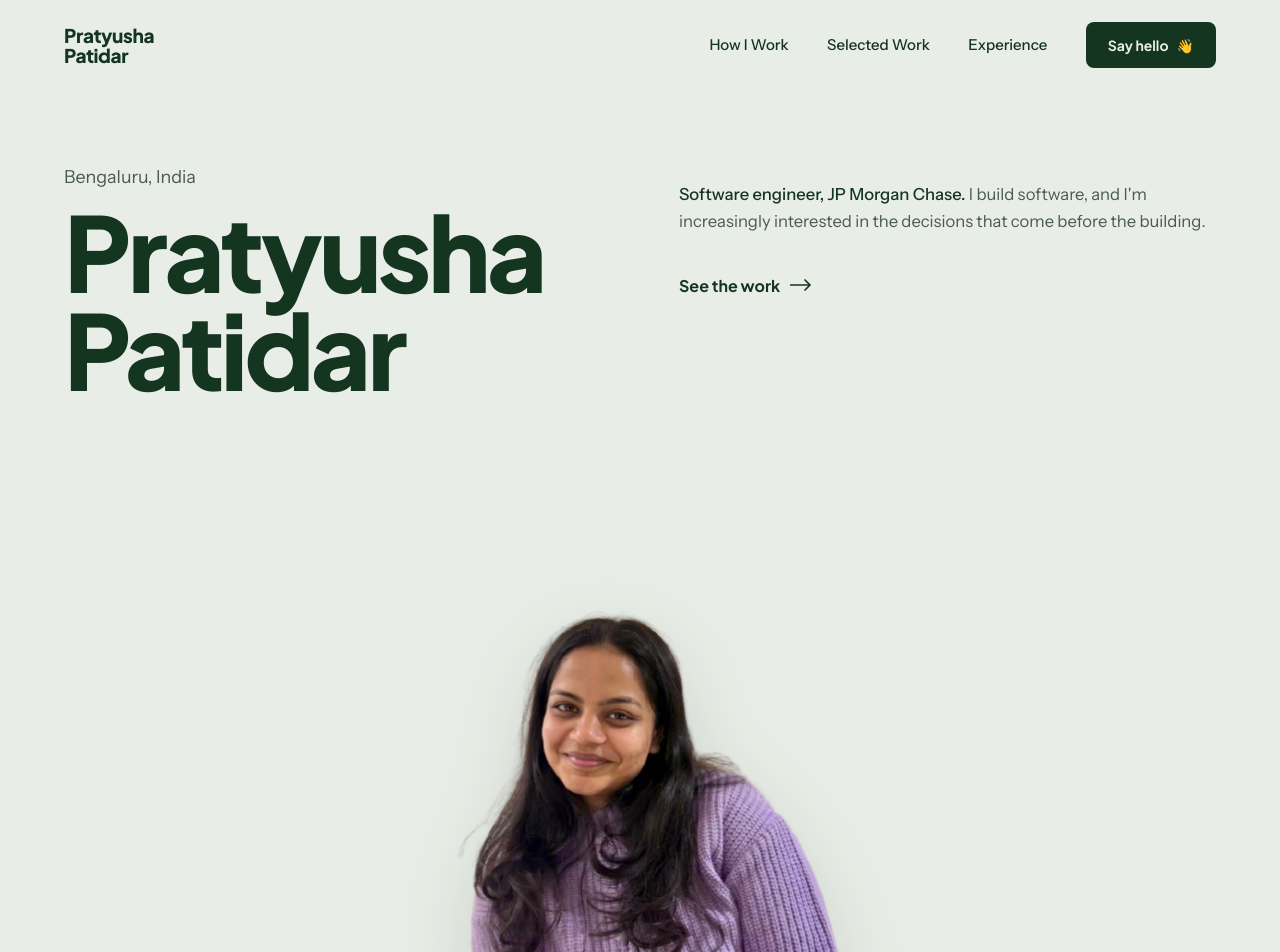
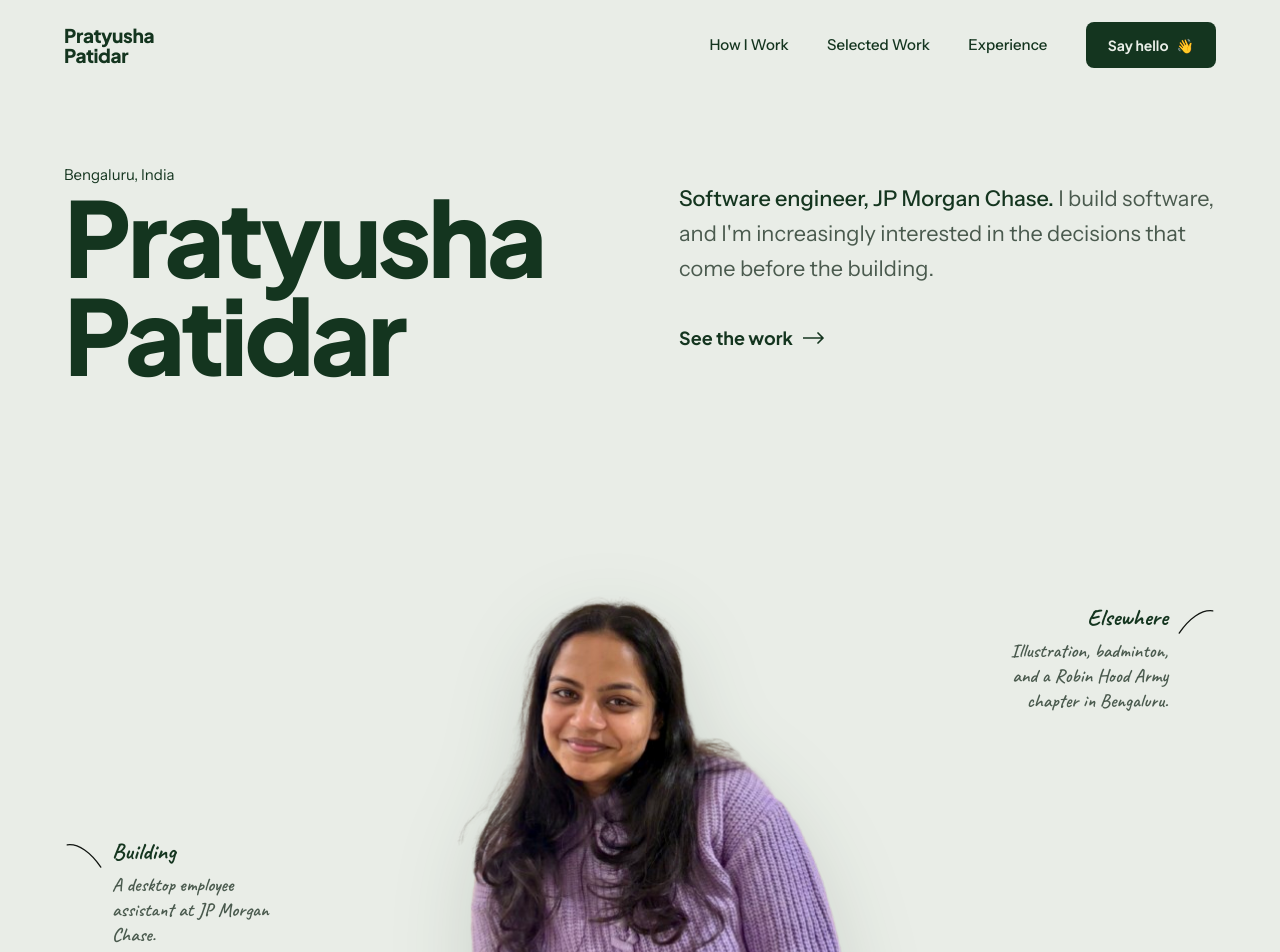
Before and after one commit to pratyusha2802/Portfolio, a React (Vite) app: page / in a window 1280 px wide. Shown: the top 952 px of the page. Built offline with nearby package versions, Linux system fonts and the light colour scheme.

Commit message:
minor ui fixes

```diff
--- a/index.html
+++ b/index.html
@@ -12,7 +12,7 @@
     <link rel="preconnect" href="https://fonts.googleapis.com" />
     <link rel="preconnect" href="https://fonts.gstatic.com" crossorigin />
     <link
-      href="https://fonts.googleapis.com/css2?family=Plus+Jakarta+Sans:wght@500;700;800&family=Instrument+Sans:ital,wght@0,400;0,500;1,400&display=swap"
+      href="https://fonts.googleapis.com/css2?family=Plus+Jakarta+Sans:wght@500;700;800&family=Instrument+Sans:ital,wght@0,400;0,500;1,400&family=Caveat:wght@600;700&display=swap"
       rel="stylesheet"
     />
   </head>
--- a/src/components/Hero.tsx
+++ b/src/components/Hero.tsx
@@ -1,5 +1,5 @@
-import { profile, skills } from "../data/portfolio";
-import { riseDelay } from "../lib/rise";
+import { currently, profile, skills } from "../data/portfolio";
+import { arrowLength, riseDelay } from "../lib/rise";
 import { usePointerTilt } from "../lib/usePointerTilt";
 
 function Hero() {
@@ -37,6 +37,25 @@ function Hero() {
 
       <div className="stage">
         <img className="portrait" src="/photo.jpg" alt={profile.name} ref={portraitRef} />
+        <div className="annotation annotation--left rise" style={riseDelay(4)}>
+          <svg className="arrow" viewBox="0 0 50 40" fill="none" aria-hidden="true">
+            <path style={arrowLength(90)} d="M4 6C18 4 34 16 46 34" />
+          </svg>
+          <p className="annotation__text">
+            <span className="annotation__k">Building</span>
+            <span className="annotation__v">{currently.building}</span>
+          </p>
+        </div>
+
+        <div className="annotation annotation--right rise" style={riseDelay(5)}>
+          <svg className="arrow" viewBox="0 0 50 40" fill="none" aria-hidden="true">
+            <path style={arrowLength(90)} d="M46 6C32 4 16 16 4 34" />
+          </svg>
+          <p className="annotation__text">
+            <span className="annotation__k">Elsewhere</span>
+            <span className="annotation__v">{currently.elsewhere}</span>
+          </p>
+        </div>
       </div>
 
       <div className="expertise">
--- a/src/index.css
+++ b/src/index.css
@@ -9,6 +9,7 @@
 
   --display: 'Plus Jakarta Sans', system-ui, sans-serif;
   --body: 'Instrument Sans', system-ui, sans-serif;
+  --hand: 'Caveat', cursive;
 
   --gutter: clamp(20px, 5vw, 88px);
   --rule: 1px solid rgba(20, 53, 31, 0.14);
@@ -215,12 +216,6 @@ button {
   }
 }
 
-.eyebrow {
-  font-size: clamp(16px, 1.4vw, 19px);
-  color: var(--muted);
-  margin-bottom: 10px;
-}
-
 .hero__title {
   font-family: var(--display);
   font-weight: 800;
@@ -254,7 +249,7 @@ button {
 }
 
 .hero__lede {
-  font-size: clamp(16px, 1.3vw, 19.5px);
+  font-size: clamp(19px, 1.7vw, 24px);
   color: var(--muted);
   max-width: 52ch;
   padding-top: clamp(6px, 1.4vw, 22px);
@@ -272,7 +267,7 @@ button {
   margin-top: clamp(22px, 3vw, 38px);
   font-family: var(--display);
   font-weight: 700;
-  font-size: clamp(16px, 1.25vw, 18px);
+  font-size: clamp(18px, 1.4vw, 21px);
 }
 
 .link-arrow svg {
@@ -307,6 +302,98 @@ button {
   will-change: transform;
 }
 
+.location-pin {
+  position: absolute;
+  top: 0;
+  left: 50%;
+  transform: translateX(-50%);
+  font-size: clamp(16px, 1.4vw, 19px);
+  color: var(--muted);
+}
+
+/* Arrow + label live in the same flex row so they can never drift apart —
+   the arrow is a fixed-size icon next to its text, not independently
+   positioned to "point at" something across the layout. */
+.annotation {
+  position: absolute;
+  z-index: 2;
+  display: flex;
+  align-items: flex-start;
+  gap: 8px;
+  max-width: 21ch;
+}
+
+.annotation--left {
+  left: 0;
+  bottom: clamp(12%, 16%, 20%);
+}
+
+.annotation--right {
+  right: 0;
+  top: clamp(24%, 28%, 34%);
+  flex-direction: row-reverse;
+  text-align: right;
+}
+
+.annotation__text {
+  display: block;
+}
+
+.annotation__k {
+  display: block;
+  font-family: var(--hand);
+  font-weight: 700;
+  font-size: clamp(20px, 1.8vw, 24px);
+  letter-spacing: 0.01em;
+  color: var(--forest);
+}
+
+.annotation__v {
+  display: block;
+  font-family: var(--hand);
+  font-size: clamp(17px, 1.5vw, 20px);
+  color: var(--muted);
+  margin-top: 2px;
+  line-height: 1.3;
+}
+
+.arrow {
+  flex-shrink: 0;
+  width: 40px;
+  height: 32px;
+  margin-top: 6px;
+  color: var(--ink);
+}
+
+.arrow path {
+  fill: none;
+  stroke: currentColor;
+  stroke-width: 1.6;
+  stroke-linecap: round;
+  stroke-dasharray: var(--len, 100);
+  stroke-dashoffset: var(--len, 100);
+  transition: stroke-dashoffset 1.2s cubic-bezier(0.4, 0.1, 0.2, 1) 0.6s;
+}
+
+.is-ready .arrow path {
+  stroke-dashoffset: 0;
+}
+
+@media (max-width: 719px) {
+  .annotation {
+    max-width: 15ch;
+  }
+  .annotation__k {
+    font-size: 18px;
+  }
+  .annotation__v {
+    font-size: 15px;
+  }
+  .arrow {
+    display: none;
+  }
+}
+
 /* ---------- toolkit strip ---------- */
 .expertise {
   padding-block: clamp(26px, 4vw, 44px) clamp(44px, 6vw, 72px);
@@ -315,7 +402,7 @@ button {
 .expertise__label {
   font-family: var(--display);
   font-weight: 700;
-  font-size: 11.5px;
+  font-size: 13px;
   letter-spacing: 0.16em;
   text-transform: uppercase;
   color: var(--muted);
@@ -332,7 +419,7 @@ button {
 .tool {
   font-family: var(--display);
   font-weight: 700;
-  font-size: clamp(17px, 1.7vw, 25px);
+  font-size: clamp(19px, 1.9vw, 27px);
   letter-spacing: -0.02em;
   opacity: 0.82;
 }
@@ -986,6 +1073,9 @@ a.work-card:hover {
     opacity: 1;
     transform: none;
   }
+  .arrow path {
+    stroke-dashoffset: 0;
+  }
   .hero__title .amp::after {
     transform: scaleX(1);
   }
--- a/src/lib/rise.ts
+++ b/src/lib/rise.ts
@@ -4,3 +4,8 @@ import type { CSSProperties } from "react";
 export function riseDelay(i: number): CSSProperties {
   return { "--i": i } as CSSProperties;
 }
+
+/** Sets the --len custom property the squiggle-arrow draw-in animation reads. */
+export function arrowLength(len: number): CSSProperties {
+  return { "--len": len } as CSSProperties;
+}
```
